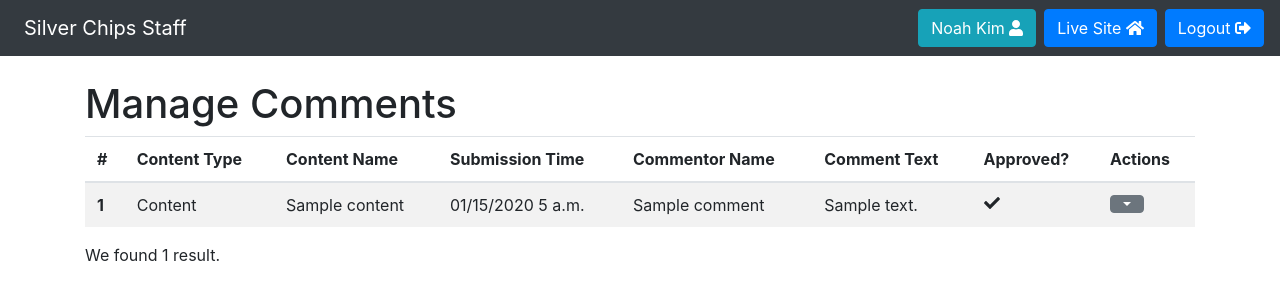
After one commit to mbhs/silverchips, a Django app: page /staff/comment/list/ in a window 1280 px wide. The commit adds this page. Shown: the top 300 px of the page. Run offline with Django 3.2, Linux system fonts and the light colour scheme; a user stored in the database is signed in; tables that the repository leaves empty hold one stand-in row (values such as "Sample post"); style sheets or scripts are compiled from the project's sources; parts of the project's set-up code (start-up, migrations or seed data) failed here and were passed over; some libraries are stand-ins or nearby versions.

Commit message:
Comments Approval w/ Some New perms

```diff
--- a/core/models.py
+++ b/core/models.py
@@ -174,7 +174,8 @@ class Content(PolymorphicModel):
             ('read_content', "Can read all content"),
             ('publish_content', "Can publish content"),
             ('hide_content', "Can hide content"),
-            ('create_content', "Can create content")
+            ('create_content', "Can create content"),
+            ('comment', "Can manage comments")
         )
 
     def get_absolute_url(self):
@@ -335,5 +336,8 @@ class Comment(models.Model):
     date = models.DateTimeField(default=timezone.now)
     approved = models.BooleanField(default=False)
 
+    VISIBLE = 2
+    HIDDEN = 3
+
     class Meta:
         ordering = ('date',)
--- a/core/permissions.py
+++ b/core/permissions.py
@@ -1,4 +1,4 @@
-from core.models import Content, User
+from core.models import Content, User, Comment
 from django.core.exceptions import PermissionDenied
 from django.contrib.auth.mixins import AccessMixin
 
@@ -23,8 +23,10 @@ def can(user, action, obj):
     _type, action = action.split('.')
 
     if _type == 'content':
-        assert isinstance(obj, Content)
+        assert isinstance(obj, Content) or isinstance(obj, Comment)
 
+        if action == 'comment':
+            return user.has_perm('comment')
         # This is the only action that can take place without any authentication
         if action == 'read':
             return obj and (obj.visibility == Content.PUBLISHED or user is not None and user.has_perm('core.read_content'))
@@ -72,7 +74,10 @@ def check_permission(user, action, pk):
     """
     t, _ = action.split('.')
     if t == 'content':
-        obj = Content.objects.get(pk=pk)
+        if _ == 'comment':
+            obj = Comment.objects.get(pk=pk)
+        else:
+            obj = Content.objects.get(pk=pk)
     if t == 'users':
         obj = User.objects.get(pk=pk)
     return can(user, action, obj)
--- a/core/templatetags/core.py
+++ b/core/templatetags/core.py
@@ -17,3 +17,7 @@ for action in permissions.CONTENT_ACTIONS:
 def can(user, permission):
     """A filter that checks whether a user has a given permission in Django's permission scheme."""
     return user.has_perm(permission)
+
+@register.filter("can_comment")
+def can(user):
+    return user.has_perm("core.comment")
--- a/home/templates/home/about/staff.html
+++ b/home/templates/home/about/staff.html
@@ -1,4 +1,7 @@
 {% extends "home/base.html" %}
+{% load home %}
+{% load core %}
+{% load static %}
 
 {% block title %}Staff{% endblock %}
 
--- a/home/urls.py
+++ b/home/urls.py
@@ -32,7 +32,6 @@ urlpatterns = [
     path("about/", include(about_urlpatterns, "about")),
 
     path("vote/<int:pk>/<int:choice>/", views.vote, name="vote"),
-    path("comment/submit/<int:pk>/", views.comment, name="submit_comment"),
 
     # Legacy URLs to make sure old links work
     path("story/<int:pk>/", views.legacy(models.Story)),
--- /dev/null
+++ b/staff/templates/staff/comment/list.html
@@ -0,0 +1,104 @@
+{% extends "staff/base.html" %}
+{% load core %}
+{% load staff %}
+{% load home %}
+{% load crispy_forms_tags %}
+
+{% block title %}Manage Content{% endblock %}
+
+{% block content %}
+  {% csrf_token %}
+  <h1>Manage Comments</h1>
+
+
+  <div class="modal fade" id="deleteModal" tabindex="-1" role="dialog" aria-labelledby="deleteModalLabel" aria-hidden="true">
+    <div class="modal-dialog" role="document">
+      <div class="modal-content">
+        <div class="modal-header">
+          <h5 class="modal-title" id="deleteModalLabel">Delete content</h5>
+          <button type="button" class="close" data-dismiss="modal" aria-label="Close">
+            <span aria-hidden="true"><i class="fas fa-times"></i></span>
+          </button>
+        </div>
+        <div class="modal-body">
+          Are you sure you want to delete comment <code id="deleteTitle"></code>?
+        </div>
+        <div class="modal-footer">
+          <button type="button" class="btn btn-secondary" data-dismiss="modal">Nevermind <i class="fas fa-times"></i></button>
+          <button type="button" class="btn btn-danger" id="deleteButton">Delete <i class="fas fa-trash-alt"></i></button>
+        </div>
+      </div>
+    </div>
+  </div>
+
+  <script>
+    $('#deleteModal').on('show.bs.modal', function (event) {
+      let button = $(event.relatedTarget);
+      let recipient = button.data('title');
+      let modal = $(this);
+      modal.find('#deleteTitle').text(recipient);
+      $('#deleteButton').on('click', () => doApi(button.data('href'), button.data('verb')));
+    });
+
+    function doApi(url, verb) {
+      $.ajax({
+        url: url,
+        method: verb,
+        headers: {'X-CSRFToken': $("[name=csrfmiddlewaretoken]").val()},
+      }).done(() => location.reload());
+    }
+  </script>
+
+  <div class="table-responsive">
+    <table class="table table-striped">
+      <thead>
+      <tr>
+        <th scope="col">#</th>
+        <th scope="col">Content Type</th>
+        <th scope="col">Content Name</th>
+        <th scope="col">Submission Time</th>
+        <th scope="col">Commentor Name</th>
+        <th scope="col">Comment Text</th>
+        <th scope="col">Approved?</th>
+        <th scope="col">Actions</th>
+      </tr>
+      </thead>
+
+      <tbody>
+      {% for comment in comment_list %}
+        <tr>
+          <th scope="row">{{ comment.pk }}</th>
+          <td>{{ comment.content.type }}</td>
+          <td>{{ comment.content.title|safe }}</td>
+          <td>{{ comment.date|date:"SHORT_DATETIME_FORMAT" }}</td>
+          <td>{{ comment.name }}</td>
+          <td>{{ comment.text }}</td>
+          <td><i class="fas fa-{{ comment.approved|yesno:"check,times" }}"></i></td>
+          <td>
+            <div class="dropdown">
+              <a class="btn btn-secondary dropdown-toggle" href="#" role="button" id="dropdownMenuLink{{ forloop.counter }}" data-toggle="dropdown" aria-haspopup="true" aria-expanded="false"></a>
+
+              <div class="dropdown-menu" aria-labelledby="dropdownMenuLink{{ foorloop.counter }}">
+                {% if request.user|can_read_content:comment.content %}
+                  <a class="dropdown-item" href="{% url "home:view_content" comment.content.pk %}" target="_blank">View <i class="fas fa-external-link-alt"></i></a>
+                {% endif %}
+                {% if request.user|can_comment and not comment.approved%}
+                  <a class="dropdown-item" href='javascript:doApi("{% url "staff:comment:set_approval" comment.pk comment.VISIBLE %}", "patch");'>Approve <i class="fas fa-thumbs-up"></i></a>
+                {% elif request.user|can_comment %}
+                  <a class="dropdown-item" href='javascript:doApi("{% url "staff:comment:set_approval" comment.pk comment.HIDDEN %}", "patch");'>Hide <i class="fas fa-eye-slash"></i></a>
+                {% endif %}
+                {% if request.user|can_delete_content:comment.content %}
+                  <div class="dropdown-divider"></div>
+                  <a class="dropdown-item" href="" data-pk={{ comment.pk }} data-toggle="modal" data-target="#deleteModal" data-title="{{ comment.text|safe }}" data-verb="delete" data-href="{% url "staff:comment:delete_comment" comment.pk %}" style="color: #f55;">Delete <i class="fas fa-trash-alt"></i></a>
+                {% endif %}
+              </div>
+            </div>
+          </td>
+        </tr>
+      {% endfor %}
+      </tbody>
+    </table>
+  </div>
+
+  {% include "home/utils/paginator.html" %}
+{% endblock %}
--- a/staff/templates/staff/index.html
+++ b/staff/templates/staff/index.html
@@ -12,6 +12,11 @@
     <div class="col-sm-6 col-xs-12">
       <a class="btn btn-info btn-lg btn-block my-3" href="{% url "staff:content:list" %}">Manage Content <i class="fas fa-file-alt"></i></a>
     </div>
+    {% if user|can:"core.publish_content" %}
+      <div class="col-sm-6 col-xs-12">
+        <a class="btn btn-secondary btn-lg btn-block my-3" href="{% url "staff:comment:list" %}">Moderate Comments <i class="fas fa-user"></i></a>
+      </div>
+    {% endif %}
     {% if user|can:"core.edit_profile" %}
       <div class="col-sm-6 col-xs-12">
         <a class="btn btn-secondary btn-lg btn-block my-3" href="{% url "staff:users:self_manage" %}">Manage Account <i class="fas fa-user"></i></a>
--- a/staff/urls.py
+++ b/staff/urls.py
@@ -40,6 +40,12 @@ content_urlpatterns = ([
     path("gallery/", include(gallery_urlpatterns, "gallery"))
 ], "content")
 
+comment_urlpatterns = ([
+    path("list/", views.CommentListView.as_view(), name="list"),
+    path("<int:pk>/set-approval/<int:level>/", views.set_comment_approval, name="set_approval"),
+    path("<int:pk>/delete/", views.delete_comment, name="delete_comment"),
+], "comment")
+
 user_urlpatterns = ([
     path("<int:pk>/manage/", views.UserManageView.as_view(), name="manage"),
     path("create/", views.UserCreateView.as_view(), name="create"),
@@ -59,6 +65,7 @@ urlpatterns = [
     path("login/", views.login, name="login"),
     path("logout/", views.logout, name="logout"),
     path("content/", include(content_urlpatterns, "content")),
+    path("comment/", include(comment_urlpatterns, "comment")),
     path("autocomplete/", include(autocomplete_urlpatterns, "autocomplete")),
     path("users/", include(user_urlpatterns, "user"))
 ]
--- a/staff/views.py
+++ b/staff/views.py
@@ -458,12 +458,46 @@ class UserSelfManageView(UserChangeView):
 
 # Comment views
 class CommentListView(LoginRequiredMixin, PermissionRequiredMixin, ListView):
-    pass # STUB_COMMENT
+
+    model = models.Comment
+    paginate_by = 25
+    permission_required = 'core.publish_content'
+
+    template_name = "staff/comment/list.html"
+    context_object_name = "comment_list"
+    ordering = ['-pk']
+
+    def get_context_data(self, **kwargs):
+        context = super().get_context_data(**kwargs)
+        return context
+
+@login_required
+@csrf_protect
+@require_http_methods(["PATCH"])
+def set_comment_approval(request, pk, level):
+    """View to change the approval of a comment."""
+    comment = get_object_or_404(models.Comment, pk=pk)
+
+    # Check whether the requesting user has permission to change the comment's visibility to the given level
+    if not can(request.user, 'content.comment', comment):
+        raise PermissionDenied
+
+    if level == 2:
+        comment.approved = True
+    if level == 3:
+        comment.approved = False
+    comment.save()
+
+    return HttpResponse(status=200)
 
 
 @login_required
 @csrf_protect
-@permission_required("") # STUB_COMMENT
-@require_http_methods(["PATCH"])
-def approve_comment(request, pk, approved):
-    pass # STUB_COMMENT
+@user_can('content.comment')
+@require_http_methods(["DELETE"])
+def delete_comment(request, pk):
+    """View to delete comment."""
+    comment = get_object_or_404(models.Comment, pk=pk)
+    comment.delete()
+
+    return HttpResponse(status=200)
```
